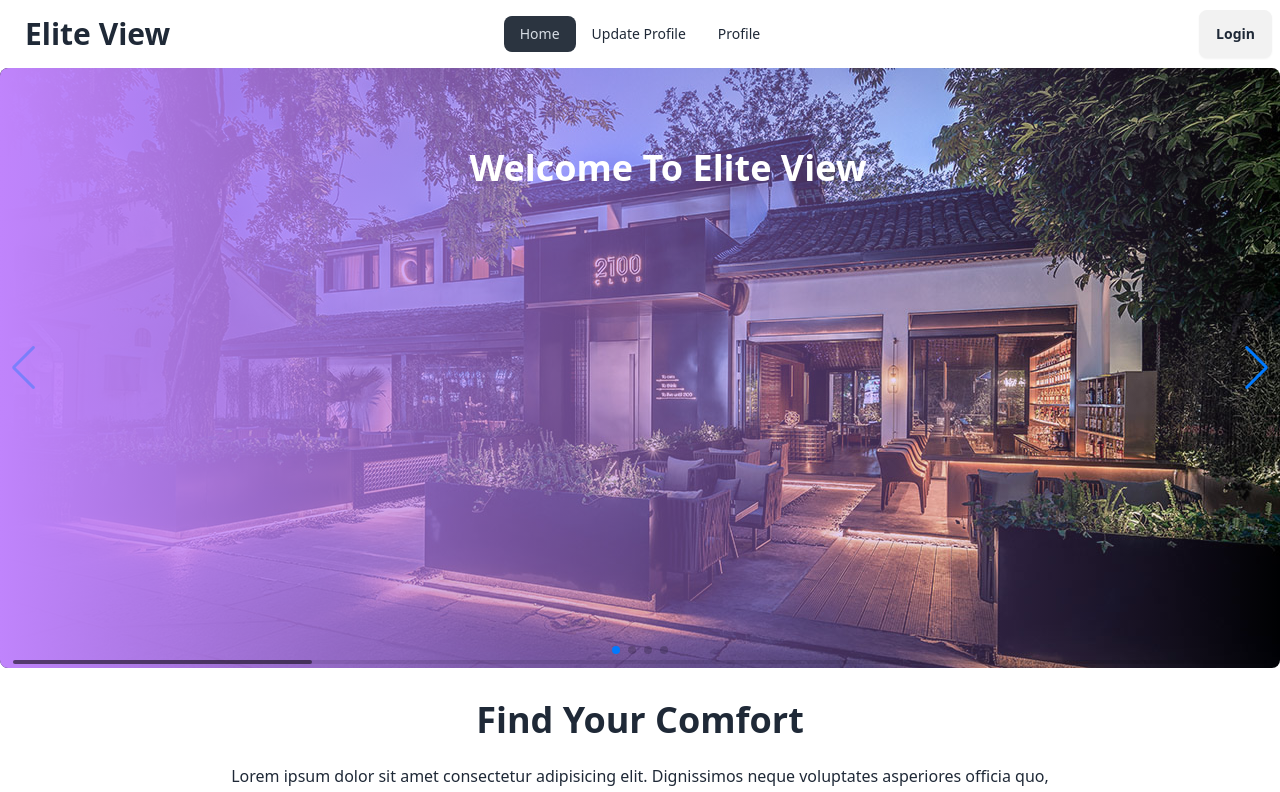
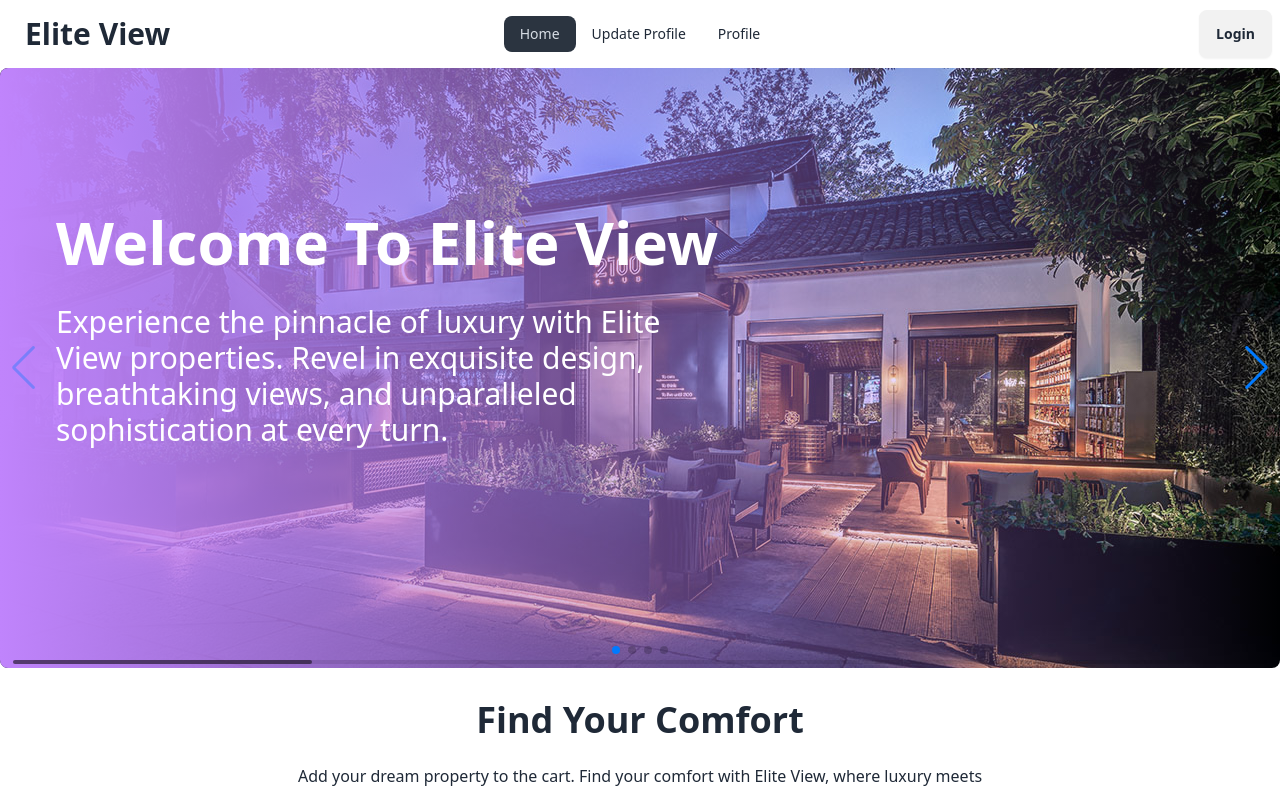
Before and after one commit to tamimtarek/Elite-View, a React (Vite) app: page / in a window 1280 px wide. Shown: the top 792 px of the page. Built offline with nearby package versions, Linux system fonts and the light colour scheme; no server answers.

Commit message:
complated animation

```diff
--- a/index.html
+++ b/index.html
@@ -2,9 +2,9 @@
 <html lang="en" data-theme="light">
   <head>
     <meta charset="UTF-8" />
-    <link rel="icon" type="image/svg+xml" href="/vite.svg" />
+
     <meta name="viewport" content="width=device-width, initial-scale=1.0" />
-    <title>Vite + React</title>
+    <title>Elite View</title>
   </head>
   <body>
     <div id="root"></div>
--- a/src/AuthProvider/AuthProvider.jsx
+++ b/src/AuthProvider/AuthProvider.jsx
@@ -1,10 +1,12 @@
 import { createContext, useEffect, useState } from "react";
 import { FacebookAuthProvider, GoogleAuthProvider, createUserWithEmailAndPassword, onAuthStateChanged, signInWithEmailAndPassword, signInWithPopup, signOut, updateProfile } from "firebase/auth";
 import auth from "../Firebase/firebase.config";
+import { flushSync } from "react-dom";
 export const AuthContext = createContext(null);
 const googleProvider =new GoogleAuthProvider();
 const facebookProvider = new FacebookAuthProvider();
 const AuthProvider = ({children}) => {
+    const [reload, setReload] = useState(false);
     const [loading, setLoading] = useState(true);
     const [user, setUser] = useState(null);
     const [cards, setCards] = useState();
@@ -55,7 +57,7 @@ const AuthProvider = ({children}) => {
         return () => {
             unSubscribe();
         }
-    }, [])
+    }, [reload])
 
     const authInfo = {
         user,
@@ -66,7 +68,8 @@ const AuthProvider = ({children}) => {
         googleUser,
         facebookUser,
         cards,
-        updateUserProfile
+        updateUserProfile,
+        setReload
     }
 
     return (
--- a/src/Pages/CardDetails/CardDetails.jsx
+++ b/src/Pages/CardDetails/CardDetails.jsx
@@ -13,7 +13,7 @@ const CardDetails = () => {
         location, description, facilities, status } = cardContent;
     return (
         <div className="card lg:w-[1280px] mt-11 mx-auto bg-base-100">
-            <img className="rounded-t-lg" src={image} alt="" />
+            <img data-aos="zoom-in-left" data-aos-duration="1000" className="rounded-t-lg" src={image} alt="" />
             <div className="card-body">
                 <h2 className="card-title flex items-center">
                     <h2 className="text-3xl font-bold">{estate_title}</h2>
--- a/src/Pages/Home/Home.jsx
+++ b/src/Pages/Home/Home.jsx
@@ -24,7 +24,7 @@ const Home = () => {
             </Helmet>
             <div >
 
-                <div className='relative z-0 rounded-lg'>
+                <div data-aos="zoom-in-down" className='relative z-0 rounded-lg'>
                     <Swiper
                         modules={[Navigation, Pagination, Scrollbar]}
                         spaceBetween={80}
@@ -35,25 +35,37 @@ const Home = () => {
                     >
                         <SwiperSlide>
                             <div className='absolute w-full z-10 rounded-lg pl-14 bg-gradient-to-r from-purple-400 h-full text-white'>
-                                <h2 className='text-center lg:text-4xl mt-4 lg:mt-20 font-bold'>Welcome To Elite View</h2>
+                                <div className='space-y-8 lg:pt-16'>
+                                    <h2 data-aos="fade-right" data-aos-duration="2000" className='lg:text-6xl mt-4 lg:mt-20 font-bold'>Welcome To Elite View</h2>
+                                    <p data-aos="fade-right" data-aos-duration="3000" className='text-3xl lg:w-[50%]'>Experience the pinnacle of luxury with Elite View properties. Revel in exquisite design, breathtaking views, and unparalleled sophistication at every turn.</p>
+                                </div>
                             </div>
                             <img className='rounded-lg' src={image1} alt="" />
                         </SwiperSlide>
                         <SwiperSlide>
                             <div className='absolute w-full z-10 rounded-lg pl-14 bg-gradient-to-r from-purple-400 h-full text-white'>
-                                <h2 className='lg:text-4xl mt-20 font-bold'>Welcome To Elite View</h2>
+                                <div className='space-y-8 lg:pt-16'>
+                                    <h2 className='lg:text-6xl mt-4 lg:mt-20 font-bold'>Welcome To Elite View</h2>
+                                    <p className='text-3xl lg:w-[50%]'>Experience the pinnacle of luxury with Elite View properties. Revel in exquisite design, breathtaking views, and unparalleled sophistication at every turn.</p>
+                                </div>
                             </div>
                             <img className='rounded-lg' src={image2} alt="" />
                         </SwiperSlide>
                         <SwiperSlide>
                             <div className='absolute w-full z-10 rounded-lg pl-14 bg-gradient-to-r from-purple-400 h-full text-white'>
-                                <h2 className='text-4xl mt-20 font-bold'>Welcome To Elite View</h2>
+                                <div className='space-y-8 lg:pt-16'>
+                                    <h2 className='lg:text-6xl mt-4 lg:mt-20 font-bold'>Welcome To Elite View</h2>
+                                    <p className='text-3xl lg:w-[50%]'>Experience the pinnacle of luxury with Elite View properties. Revel in exquisite design, breathtaking views, and unparalleled sophistication at every turn.</p>
+                                </div>
                             </div>
                             <img className='rounded-lg' src={image3} alt="" />
                         </SwiperSlide>
                         <SwiperSlide>
                             <div className='absolute w-full z-10 rounded-lg pl-14 bg-gradient-to-r from-purple-400 h-full text-white'>
-                                <h2 className='text-4xl mt-20 font-bold'>Welcome To Elite View</h2>
+                                <div className='space-y-8 lg:pt-16'>
+                                    <h2 className='lg:text-6xl mt-4 lg:mt-20 font-bold'>Welcome To Elite View</h2>
+                                    <p className='text-3xl lg:w-[50%]'>Experience the pinnacle of luxury with Elite View properties. Revel in exquisite design, breathtaking views, and unparalleled sophistication at every turn.</p>
+                                </div>
                             </div>
                             <img className='rounded-lg' src={image4} alt="" />
                         </SwiperSlide>
@@ -61,8 +73,7 @@ const Home = () => {
                 </div>
                 <div className='text-center mt-8'>
                     <h1 className='text-lg mb-6 md:text-2xl lg:text-4xl  font-semibold'>Find Your Comfort</h1>
-                    <p>Lorem ipsum dolor sit amet consectetur adipisicing elit. Dignissimos neque voluptates asperiores officia quo,
-                        <br /> nulla recusandae corporis quisquam quos sit?</p>
+                    <p>Add your dream property to the cart. Find your comfort with Elite View, where luxury meets <br /> tranquility in every exquisite detail.</p>
                     <div className='mt-9 grid grid-cols-1 md:grid-cols-2 lg:grid-cols-3 gap-7 justify-center'>
                         {
                             cards && cards.map(card => <Cards key={card.id} card={card} ></Cards>)
@@ -71,7 +82,7 @@ const Home = () => {
                 </div>
                 <div className='text-center mt-7 flex flex-col justify-center items-center'>
                     <h3 className='text-lg md:text-2xl lg:text-4xl font-semibold'>Review</h3>
-                    <p>Lorem ipsum dolor, sit amet consectetur adipisicing elit. Dolorum, aliquid.</p>
+                    <p>Review your selections with Elite View. Ensure your luxury property choice aligns perfectly <br />with your refined taste and lifestyle aspirations.</p>
                     <div className='grid grid-cols-1 lg:grid-cols-2 items-center gap-5'>
                         <div className="container border flex flex-col w-full max-w-lg p-6 mx-auto divide-y rounded-md dark:divide-gray-300 dark:bg-gray-50 dark:text-gray-800">
                             <div className="flex justify-between p-4">
@@ -92,8 +103,7 @@ const Home = () => {
                                 </div>
                             </div>
                             <div className="p-4 space-y-2 text-sm dark:text-gray-600">
-                                <p>Vivamus sit amet turpis leo. Praesent varius eleifend elit, eu dictum lectus consequat vitae. Etiam ut dolor id justo fringilla finibus.</p>
-                                <p>Donec eget ultricies diam, eu molestie arcu. Etiam nec lacus eu mauris cursus venenatis. Maecenas gravida urna vitae accumsan feugiat. Vestibulum commodo, ante sit urna purus rutrum sem.</p>
+                            <span className='font-bold'>Elite View</span> conveys a sense of exclusivity, sophistication, and a premium experience. It suggests that visitors will have access to the finest properties with stunning views, luxurious amenities, and top-notch services.
                             </div>
                         </div>
                         <div className="flex flex-col border max-w-xl p-8 shadow-sm rounded-xl mt-7 lg:p-12 dark:bg-gray-50 dark:text-gray-800">
--- a/src/Pages/Login/Login.jsx
+++ b/src/Pages/Login/Login.jsx
@@ -7,7 +7,7 @@ import { Helmet } from "react-helmet";
 const Login = () => {
     const [success, setSuccess] = useState('');
     const [displayError, setDisplayError] = useState('')
-    const {login, googleUser, facebookUser} = useContext(AuthContext);
+    const { login, googleUser, facebookUser } = useContext(AuthContext);
 
     const handleLogin = e => {
         e.preventDefault();
@@ -18,7 +18,7 @@ const Login = () => {
         setSuccess('');
         setDisplayError('');
         login(email, password)
-        .then(()=> {
+            .then(() => {
                 toast("Login Successfull")
             })
             .catch(error => {
@@ -32,7 +32,7 @@ const Login = () => {
             .then(() => {
                 toast.success('Google Login Success')
             })
-        .catch(error =>toast.warning(error.message))
+            .catch(error => toast.warning(error.message))
     }
     const handleFacebookLogin = e => {
         e.preventDefault();
@@ -40,13 +40,14 @@ const Login = () => {
             .then(() => {
                 toast.success('Facebook Login Success')
             })
-        .catch(error=> {
+            .catch(error => {
                 toast.warning(error.message)
             })
     }
 
     return (
-        <div data-aos="zoom-in-up" data-aos-duration="1000" className="flex mx-auto mt-10 flex-col max-w-md p-6 rounded-md sm:p-10 dark:bg-gray-200 dark:text-gray-800">
+        <div>
+            <div data-aos="zoom-in-up" data-aos-duration="1000"  className="flex mx-auto mt-10 flex-col max-w-md p-6 rounded-md sm:p-10 dark:bg-gray-200 dark:text-gray-800">
                 <Helmet>
                     <title>
                         Elite View | Login
@@ -55,7 +56,7 @@ const Login = () => {
                 <div className="mb-8 text-center">
                     <h1 className="my-3 text-4xl font-bold">Please Login</h1>
                 </div>
-            <form  onSubmit={handleLogin} noValidate="" action="" className="space-y-12">
+                <form onSubmit={handleLogin} noValidate="" action="" className="space-y-12">
                     <div className="space-y-4">
                         <div>
                             <label htmlFor="email" className="block mb-2 text-sm">Email address</label>
@@ -87,6 +88,7 @@ const Login = () => {
                         </p>
                     </div>
                 </form>
+            </div>
                 <ToastContainer></ToastContainer>
         </div>
     );
```
Also changed, not shown: src/Pages/Register/Register.jsx (+17 -9 lines). Lines whose indentation alone changed are shown as unchanged.
